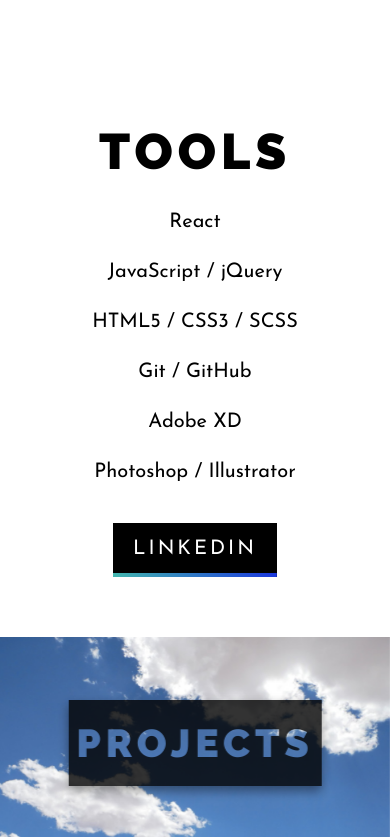
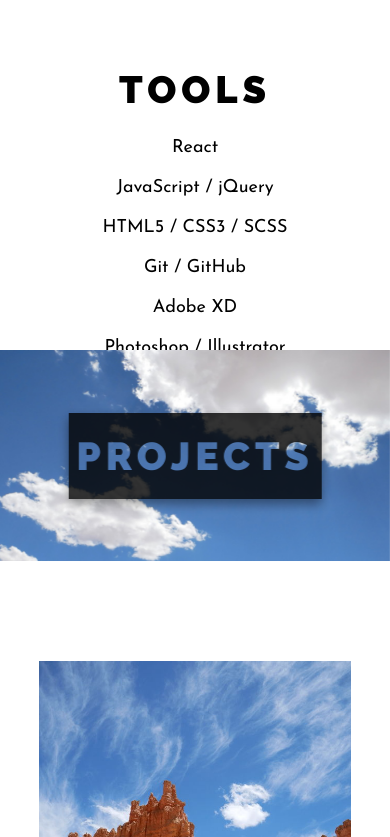
Before and after one commit to mattdahlseid/mattdahlseid.github.io, a website: page index.html in a window 390 px wide. Shown: the part 2435-3272 px from the top of the page. Drawn offline with nearby package versions, Linux system fonts and the light colour scheme.

Commit message:
fix: mobile layout skills cutoff

```diff
--- a/css/style.css
+++ b/css/style.css
@@ -772,3 +772,48 @@ a {
   height: 90vh;
   width: 100%;
   position: relative; }
+
+  /* ==========================================
+   PORTFOLIO MOBILE RESPONSIVE STRUCTURAL PATCH
+   ========================================== */
+
+@media only screen and (max-width: 56.25em) {
+  /* 1. Free the main skills section from rigid viewport heights */
+  .skills {
+    height: auto !important;
+    min-height: 100vh;
+    padding: 8rem 0;
+    overflow: visible;
+  }
+
+  /* 2. Strip absolute positioning so elements flow natively stack-wise */
+  .skills-container {
+    position: static !important;
+    transform: none !important;
+    width: 90% !important;
+    margin: 0 auto !important;
+    padding: 0 !important;
+  }
+
+  /* 3. Allow your flex/floated list boxes to stretch down naturally */
+  .skills-box {
+    height: auto !important;
+    margin-bottom: 6rem;
+  }
+
+  .skills-box:last-child {
+    margin-bottom: 0;
+  }
+}
+
+@media only screen and (max-width: 37.5em) {
+  /* Extra breathing room for smaller smartphone viewports */
+  .skills__title {
+    font-size: 3.8rem !important;
+  }
+
+  .skills ul {
+    font-size: 1.8rem !important;
+    line-height: 4rem !important;
+  }
+}
```
